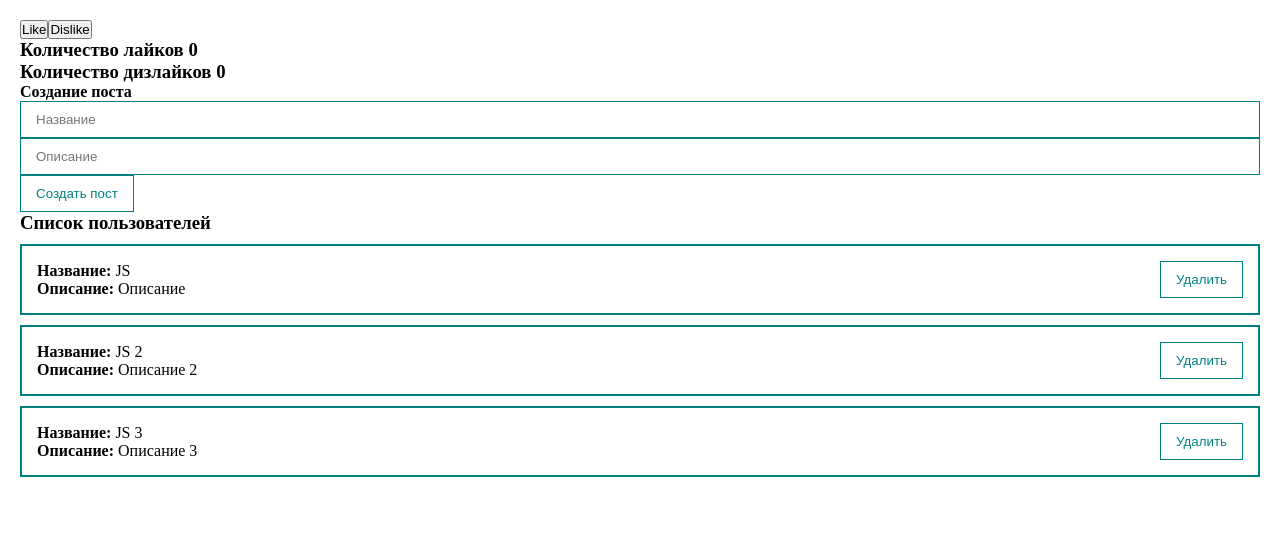
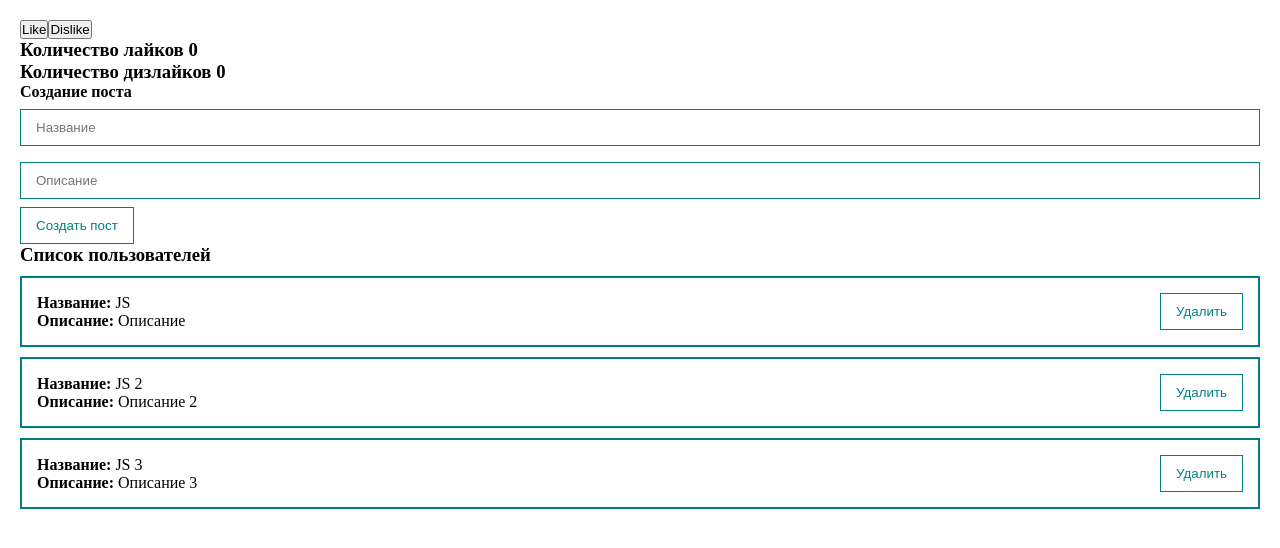
Before and after one commit to MaahesCr/Vue-3-Fundamental-Course, a Vue app: page / in a window 1280 px wide. Shown: the top 548 px of the page. Built offline with nearby package versions, Linux system fonts and the light colour scheme.

Commit message:
added del func

```diff
--- a/src/App.vue
+++ b/src/App.vue
@@ -10,6 +10,7 @@
     />
     <post-list
     v-bind:posts="posts"
+    @remove="removePost"
     />
 
 </div>
@@ -49,6 +50,9 @@ import PostList from '@/components/PostList.vue'
                 console.log(post)
                 console.log(second)
                 this.posts.push(post)
+            },
+            removePost(post) {
+                this.posts = this.posts.filter(p => p.id !== post.id)
             }
         }
     }
--- a/src/components/PostForm.vue
+++ b/src/components/PostForm.vue
@@ -1,18 +1,16 @@
 <template>
     <form action="" @submit.prevent>
         <h4>Создание поста</h4>
-        <input
+        <my-input
             v-model="post.title"
-            class="input"
             type="text"
             placeholder="Название"
-        >
-        <input
+        />
+        <my-input
             v-model="post.body"
-            class="input"
             type="text"
             placeholder="Описание"
-        >
+        />
         <my-btn @click="createPost">
         Создать пост
         </my-btn>
@@ -21,8 +19,9 @@
 
 <script>
 import MyBtn from './UI/MyBtn.vue'
+import MyInput from './UI/MyInput.vue'
     export default {
-  components: { MyBtn },
+  components: { MyBtn, MyInput },
         data () {
             return {
                 post: {
@@ -45,9 +44,5 @@ import MyBtn from './UI/MyBtn.vue'
 </script>
 
 <style scoped>
-    .input{
-        width: 100%;
-        border: 1px solid teal;
-        padding: 10px 15px;
-    }
+
 </style>
--- a/src/components/PostItem.vue
+++ b/src/components/PostItem.vue
@@ -5,7 +5,9 @@
             <div> <strong>Описание: </strong>{{post.body}}</div>
         </div>
         <div class="post__btns">
-            <my-btn>Удалить</my-btn>
+            <my-btn
+            @click="$emit('remove', post)"
+            >Удалить</my-btn>
         </div>
     </div>
 </template>
--- a/src/components/PostList.vue
+++ b/src/components/PostList.vue
@@ -4,6 +4,8 @@
         <post-item
         v-for="post in posts"
         :post="post"
+        :key="post.id"
+        @remove="$emit('remove', post)"
         />
     </div>
 </template>
--- a/src/components/UI/MyBtn.vue
+++ b/src/components/UI/MyBtn.vue
@@ -6,7 +6,7 @@
 
 <script>
     export default {
-
+        name: 'MyBtn'
     }
 </script>
 
--- /dev/null
+++ b/src/components/UI/MyInput.vue
@@ -0,0 +1,26 @@
+<template>
+    <input :value="modelValue" @input="updateInput" class="input" type="text">
+</template>
+
+<script>
+    export default {
+        name: 'my-input',
+        props: {
+            modelValue: [String, Number],
+        },
+        methods: {
+            updateInput(event) {
+                this.$emit('update:modelValue', event.target.value)
+            }
+        }
+    }
+</script>
+
+<style scoped>
+    .input{
+        width: 100%;
+        border: 1px solid teal;
+        padding: 10px 15px;
+        margin: 8px 0;
+    }
+</style>
--- /dev/null
+++ b/src/components/UI/index.js
@@ -0,0 +1,7 @@
+import MyBtn from '@/components/UI/MyBtn.vue'
+import MyInput from '@/components/UI/MyInput.vue'
+
+export default [
+    MyBtn,
+    MyInput
+]
--- a/src/main.js
+++ b/src/main.js
@@ -1,4 +1,11 @@
 import { createApp } from 'vue'
 import App from './App.vue'
+import components from '@/components/UI/index'
 
-createApp(App).mount('#app')
+const app = createApp(App);
+
+components.forEach(component => {
+    app.component(component.name, component)
+})
+
+app.mount('#app')
```
